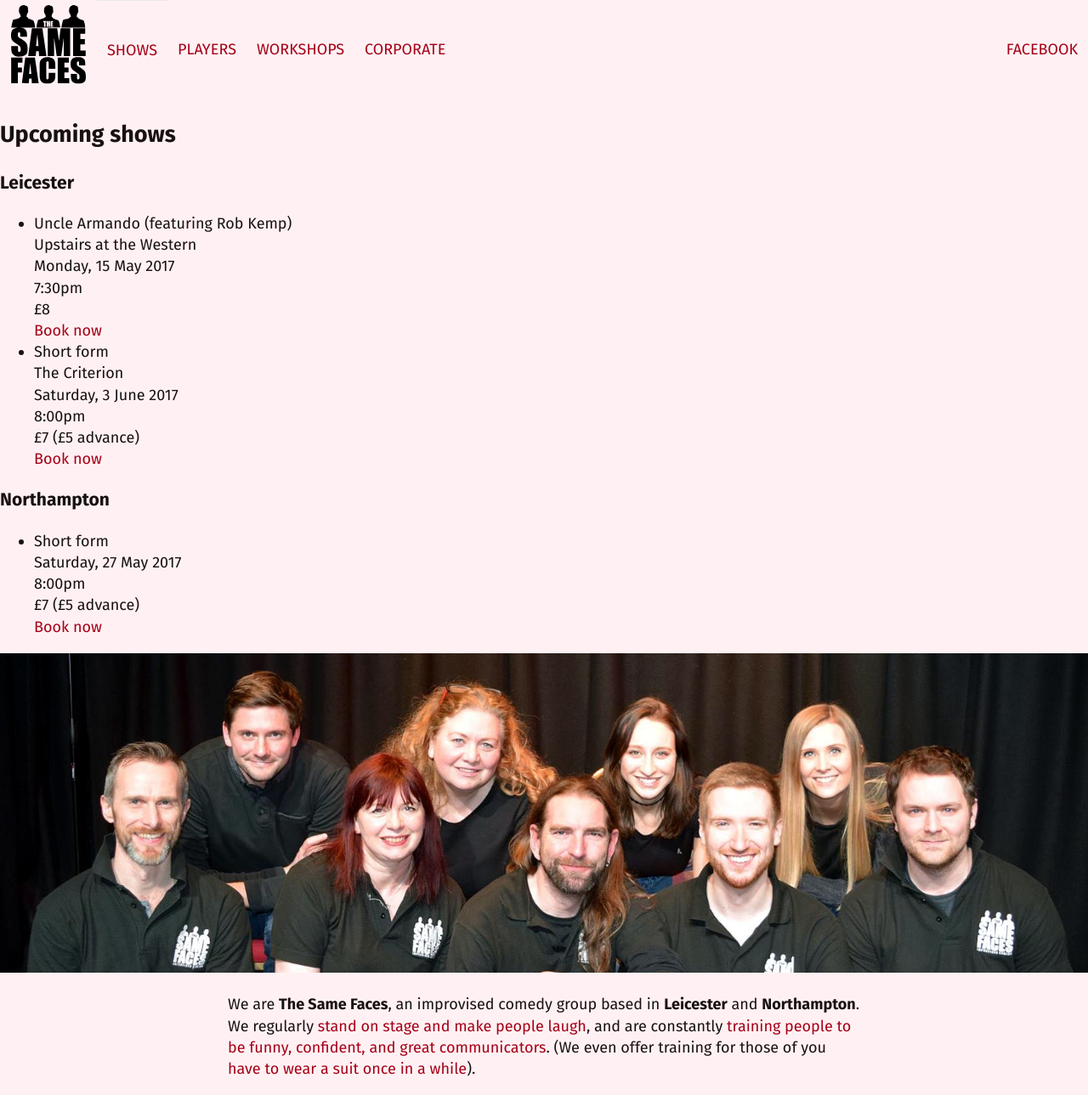
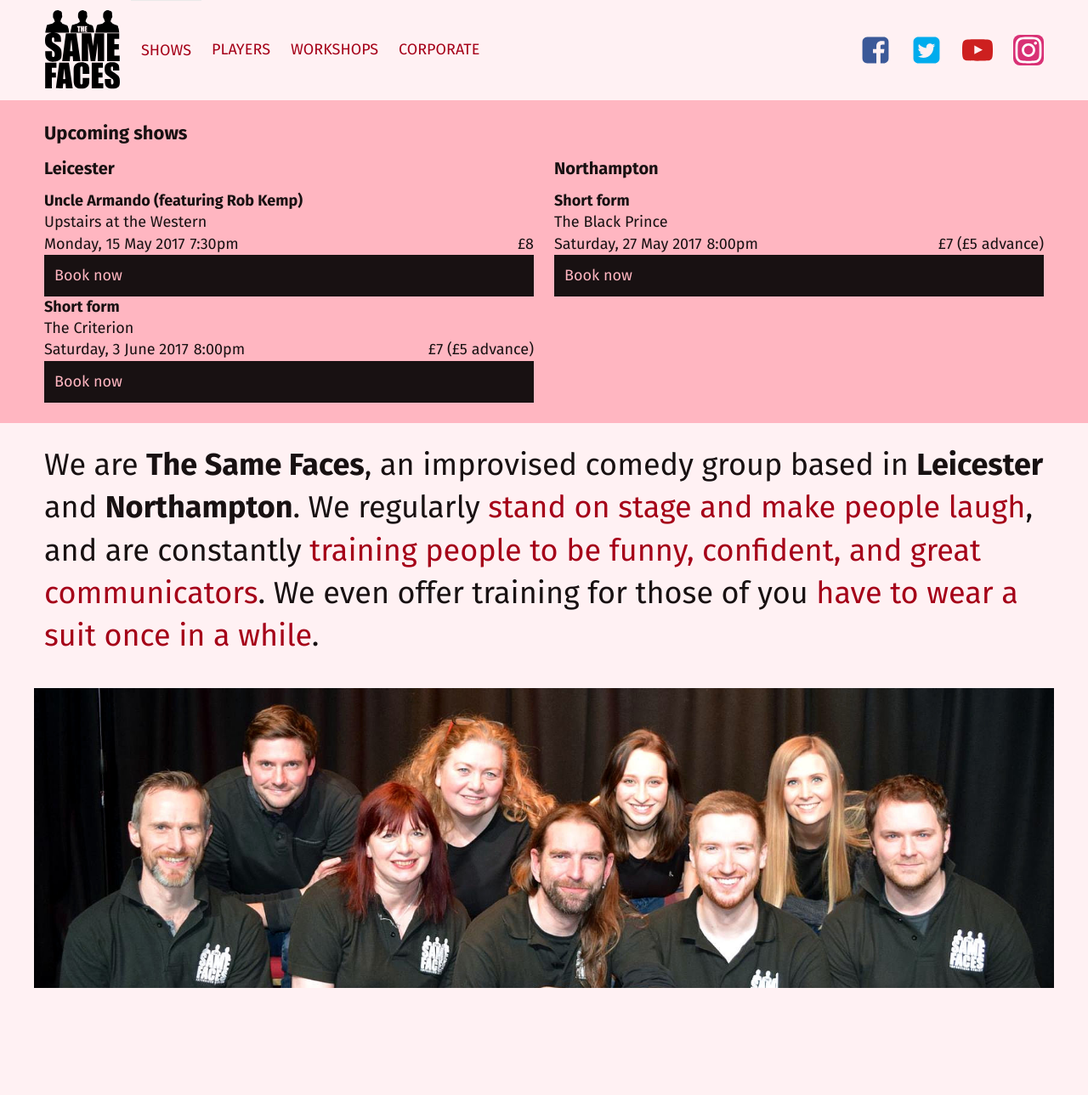
Before and after one commit to oampo/thesamefaces.co.uk, a Jekyll site: the page built from index.md, in a window 1280 px wide. Shown: the whole page at 85% size. Built offline with Jekyll 4.4.1, drawn with Linux system fonts in a browser that asks for light colours; after the commit the page ends 1163 px from its top, so only the background shows below that.

Commit message:
Lots of updates.

```diff
--- a/_includes/upcoming-shows.html
+++ b/_includes/upcoming-shows.html
@@ -1,5 +1,9 @@
 <section class="upcoming-shows">
-    <h2>Upcoming shows</h2>
-    {% include show-list.html location="Leicester" shows=page.upcomingShows.leicester %}
-    {% include show-list.html location="Northampton" shows=page.upcomingShows.northampton %}
+    <div class="upcoming-shows-inner">
+        <h2>Upcoming shows</h2>
+        <div class="upcoming-shows-locations">
+            {% include show-list.html location="Leicester" shows=page.upcomingShows.leicester %}
+            {% include show-list.html location="Northampton" shows=page.upcomingShows.northampton %}
+        </div>
+    </div>
 </section>
--- a/_layouts/default.html
+++ b/_layouts/default.html
@@ -15,7 +15,7 @@
                 <a href="/">
                     <svg class="main-logo">
                         <use xlink:href="/assets/logos-icons.svg#logo-same-faces"></use>
-                    <svg>
+                    </svg>
                 </a>
             </h1>
             <nav class="main-nav">
@@ -37,7 +37,36 @@
             <nav class="social-nav">
                 <ul class="social-nav-list">
                     <li class="social-nav-list-item">
-                        <a href="http://facebook.com/TheSameFaces">Facebook</a>
+                        <a href="http://facebook.com/TheSameFaces">
+                            <svg class="icon icon-facebook-square">
+                                <use xlink:href="/assets/logos-icons.svg#icon-facebook-square"></use>
+                            </svg>
+                            <span class="social-nav-text">Facebook</span>
+                        </a>
+                    </li>
+                    <li class="social-nav-list-item">
+                        <a href="http://twitter.com/TheSameFaces">
+                            <svg class="icon icon-twitter-square">
+                                <use xlink:href="/assets/logos-icons.svg#icon-twitter-square"></use>
+                            </svg>
+                            <span class="social-nav-text">Twitter</span>
+                        </a>
+                    </li>
+                    <li class="social-nav-list-item">
+                        <a href="http://youtube.com/SameFaces1000">
+                            <svg class="icon icon-youtube-play">
+                                <use xlink:href="/assets/logos-icons.svg#icon-youtube-play"></use>
+                            </svg>
+                            <span class="social-nav-text">YouTube</span>
+                        </a>
+                    </li>
+                    <li class="social-nav-list-item">
+                        <a href="http://instagram.com/TheSameFaces">
+                            <svg class="icon icon-instagram">
+                                <use xlink:href="/assets/logos-icons.svg#icon-instagram"></use>
+                            </svg>
+                            <span class="social-nav-text">Instagram</span>
+                        </a>
                     </li>
                 </ul>
             </nav>
--- a/_layouts/home.html
+++ b/_layouts/home.html
@@ -4,8 +4,10 @@ layout: default
 
 <div class="home-page">
     {% include upcoming-shows.html %}
-    <img src="/assets/hero.jpg" alt="The Same Faces" />
     <div class="content">
-        {{ content }}
+        <div class="blurb">
+            {{ content }}
+        </div>
+        <img src="/assets/hero.jpg" alt="The Same Faces" class="hero-image" />
     </div>
 </div>
--- a/_sass/faces.scss
+++ b/_sass/faces.scss
@@ -11,17 +11,22 @@ $logoHeight: 1850px;
 
 $border-subtle: 1px solid $light-grey;
 
+$spacing-s: 6px;
+$spacing-m: 12px;
+$spacing-l: 24px;
+
 * {
     box-sizing: border-box;
 }
 
 body {
-  margin: 0 auto;
   font-family: 'Fira Sans', sans-serif;
   font-size: 18px;
   line-height: 1.4;
   color: $black;
   background: $white;
+  margin: 0;
+  padding: 0;
 }
 
 a {
@@ -41,13 +46,12 @@ h1 a:hover {
 
 img {
     max-width: 100%;
-}
-
-p {
-    padding: 0 12px;
+    display: block;
 }
 
 header {
+    max-width: 1200px;
+    margin: 0 auto;
 }
 
 .content {
@@ -55,7 +59,7 @@ header {
     margin: 0 auto;
 }
 
-nav ul {
+nav ul, .upcoming-show-list {
     list-style: none;
     padding: 0;
     margin: 0;
@@ -68,7 +72,45 @@ nav ul {
 
 h1 {
     margin: 0;
-    padding: 6px 12px;
+    padding: $spacing-m $spacing-m;
+    display: flex;
+
+    a {
+        height: $logoHeight / 20;
+    }
+}
+
+h2, h3 {
+    margin: 0 0 $spacing-m 0;
+}
+
+h2 {
+    font-size: 22px;
+}
+
+h3 {
+    font-size: 20px;
+}
+
+p {
+    margin: 0 0 1em 0;
+}
+
+.icon {
+  display: inline-block;
+  width: 1em;
+  height: 1em;
+  stroke-width: 0;
+  stroke: currentColor;
+  fill: currentColor;
+  vertical-align: middle;
+}
+
+button, a.button {
+    display: inline-block;
+    background: $black;
+    color: $light-pink;
+    padding: $spacing-m;
 }
 
 .main-nav-list-item, .social-nav-list-item {
@@ -77,12 +119,76 @@ h1 {
 
     a {
         display: block;
-        padding: 6px 12px;
+        padding: $spacing-s $spacing-m;
     }
 }
 
 .main-nav-list-item:first-child {
     border-top: $border-subtle;
+}
+
+.icon-facebook-square {
+    color: #3B5998;
+}
+
+.icon-twitter-square {
+    color: #00aced;
+}
+
+.icon-youtube-play {
+    color: #cd201f;
+}
+
+.icon-instagram {
+    background: #d93175;
+    color: white;
+    border-radius: 4px;
+}
+
+.upcoming-shows {
+    background: $light-pink;
+}
+
+.upcoming-shows-inner {
+    max-width: 1200px;
+    margin: 0 auto;
+    padding: $spacing-l $spacing-m;
+}
+
+.upcoming-show {
+    display: flex;
+    flex-wrap: wrap;
+}
+
+.show-title {
+    font-weight: bold;
+}
+
+.show-location {
+    flex-basis: 100%;
+}
+
+.show-booking-button {
+    flex-basis: 100%;
+}
+
+.show-time {
+    margin-left: $spacing-s;
+    flex: 1;
+}
+
+.hero-image {
+    margin: 0 auto;
+}
+
+.home-page .content {
+    padding-top: $spacing-l;
+    font-size: 2em;
+    max-width: 1200px;
+}
+
+.blurb {
+    padding: 0 $spacing-m;
 }
 
 @media (min-width: 768px) {
@@ -96,10 +202,47 @@ h1 {
 
     .main-nav-list, .social-nav-list {
         display: flex;
-        line-height: $logoHeight / 20 + 12px;
+        line-height: $logoHeight / 20 + 2 * $spacing-m;
+
+        a {
+            padding-top: 0;
+            padding-bottom: 0;
+        }
     }
 
     .main-nav-list-item, .social-nav-list-item {
         border: none;
     }
+
+    .social-nav-text {
+        display: none;
+    }
+
+    .social-nav .icon {
+        width: 2em;
+        height: 2em;
+    }
+
+
+    .icon-instagram {
+        border-radius: 8px;
+    }
+
+    .upcoming-shows-locations {
+        display: flex;
+        flex-wrap: wrap;
+    }
+
+    .upcoming-shows-location {
+        flex: 1;
+        margin: 0 $spacing-m;
+
+        &:first-child {
+            margin-left: 0;
+        }
+
+        &:last-child {
+            margin-right: 0;
+        }
+    }
 }
--- a/index.md
+++ b/index.md
@@ -14,10 +14,11 @@ upcomingShows:
     bookingLink: http://www.upstairsatthewestern.com/shows/uncle-armando-may-2017/
   northampton:
   - title: Short form
+    venue: The Black Prince
     datetime: 2017-05-27 20:00:00 Z
     price: "£7 (£5 advance)"
     bookingLink: https://www.eventbrite.co.uk/e/the-same-faces-improvised-comedy-northampton-tickets-31571746945?aff=erelpanelorg
 layout: home
 ---
 
-We are **The Same Faces**, an improvised comedy group based in **Leicester** and **Northampton**.  We regularly [stand on stage and make people laugh](/shows), and are constantly [training people to be funny, confident, and great communicators](/workshops). (We even offer training for those of you [have to wear a suit once in a while](/corporate)).
+We are **The Same Faces**, an improvised comedy group based in **Leicester** and **Northampton**.  We regularly [stand on stage and make people laugh](/shows), and are constantly [training people to be funny, confident, and great communicators](/workshops). We even offer training for those of you [have to wear a suit once in a while](/corporate).
```
Also changed, not shown: assets/logos-icons.svg.
